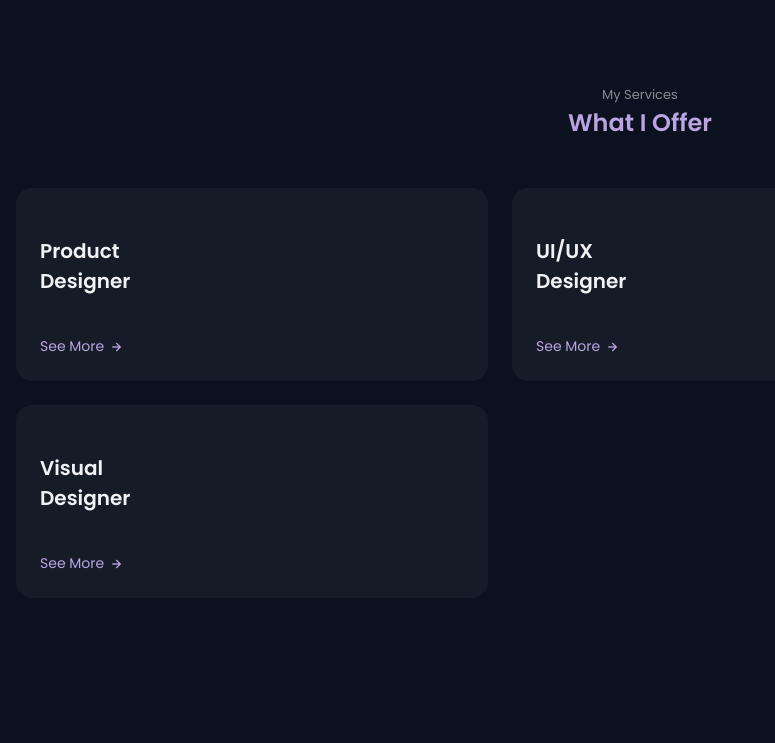
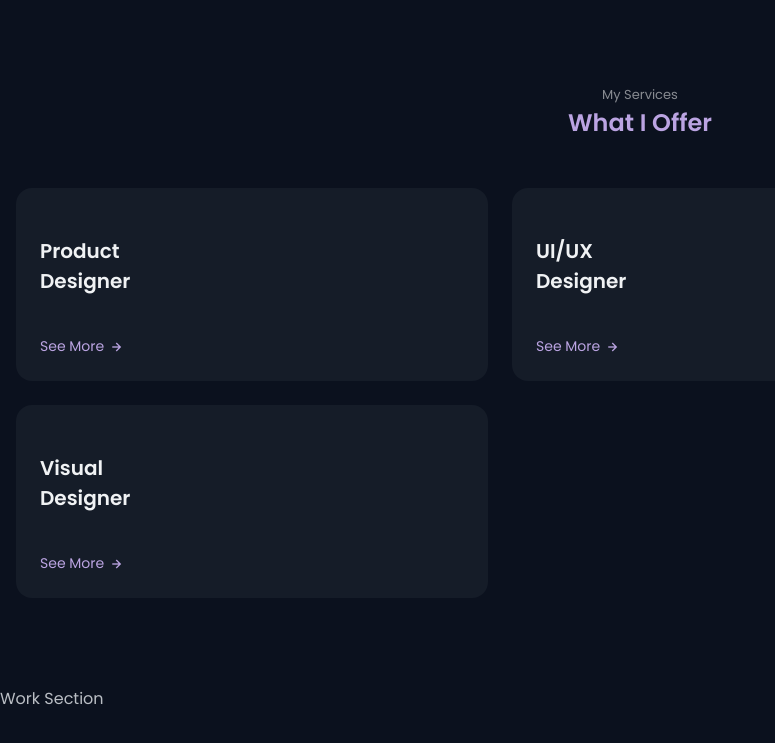
Before and after one commit to abhi-j0407/portfolio-html-css-js-only, a plain HTML site: page index.html in a window 1280 px wide. Shown: the part 2110-2853 px from the top of the page, without its empty margins (0-775 px from the left). Drawn offline with nearby package versions, Linux system fonts and the light colour scheme.

Commit message:
Work section branch created

```diff
--- a/index.html
+++ b/index.html
@@ -451,7 +451,7 @@
 
             <!--=============== WORK ===============-->
             <section class="work section" id="work">
-
+                Work Section
             </section>
 
             <!--=============== TESTIMONIALS ===============-->
```
